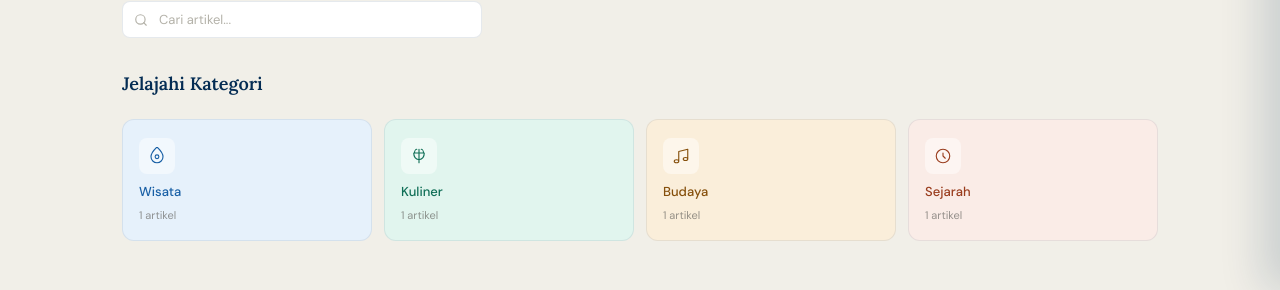
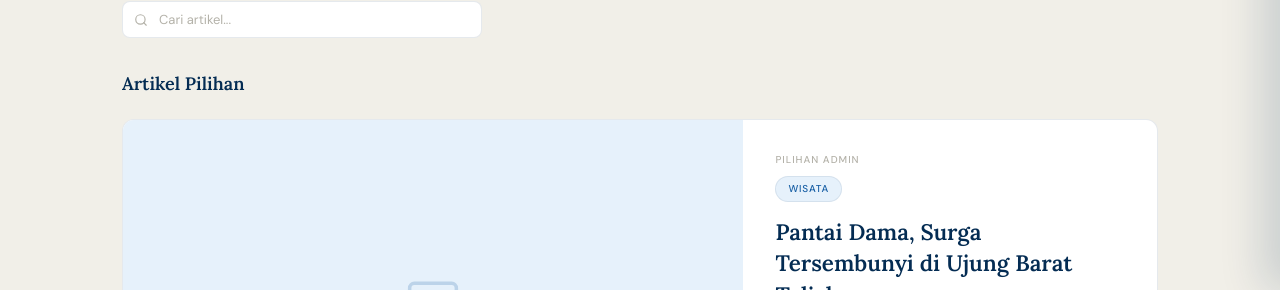
Before and after one commit to iwanla/community-blog, a Vue app in the folder frontend/: page / in a window 1280 px wide. Shown: the part 510-800 px from the top of the page. Built offline with nearby package versions, Linux system fonts and the light colour scheme; no server answers.

Commit message:
feat: remove category explorer component and related styles from home view

```diff
--- a/frontend/src/assets/style.css
+++ b/frontend/src/assets/style.css
@@ -558,63 +558,6 @@
       font-size: 18px;
       font-weight: 600;
       color: var(--blue-900);
-    }
-
-    .cat-explorer {
-      max-width: 1100px;
-      margin: 0 auto;
-      padding: 0 2rem 3rem;
-    }
-
-    .cat-explorer-grid {
-      display: grid;
-      grid-template-columns: repeat(4, minmax(0, 1fr));
-      gap: 12px;
-    }
-
-    .cat-explorer-card {
-      border: 1px solid rgba(4, 44, 83, 0.08);
-      border-radius: 12px;
-      padding: 18px 16px 16px;
-      display: flex;
-      flex-direction: column;
-      gap: 6px;
-      color: inherit;
-      text-decoration: none;
-      transition: transform 0.2s, box-shadow 0.2s;
-    }
-
-    .cat-explorer-card:hover {
-      transform: translateY(-2px);
-      box-shadow: 0 6px 20px rgba(4, 44, 83, 0.08);
-    }
-
-    .cat-explorer-icon {
-      width: 36px;
-      height: 36px;
-      border-radius: 8px;
-      display: flex;
-      align-items: center;
-      justify-content: center;
-      margin-bottom: 4px;
-      background: rgba(255, 255, 255, 0.45);
-    }
-
-    .cat-explorer-icon svg {
-      width: 18px;
-      height: 18px;
-    }
-
-    .cat-explorer-name {
-      font-size: 13px;
-      font-weight: 500;
-      line-height: 1.3;
-    }
-
-    .cat-explorer-count {
-      color: var(--text-secondary);
-      font-size: 11px;
-      opacity: 0.65;
     }
 
     .featured-section {
@@ -1191,8 +1134,6 @@
       .controls { padding: 0 1.25rem 1.5rem; }
       .search-wrap { max-width: 100%; }
       .info-page { padding: 3rem 1.25rem 4rem; }
-      .cat-explorer { padding: 0 1.25rem 2rem; }
-      .cat-explorer-grid { grid-template-columns: repeat(2, minmax(0, 1fr)); gap: 10px; }
       .featured-section { padding: 0 1.25rem 2rem; }
       .featured-card { grid-template-columns: 1fr; }
       .featured-img { min-height: 180px; height: 180px; }
@@ -1273,7 +1214,6 @@
     }
 
     @media (min-width: 641px) and (max-width: 768px) {
-      .cat-explorer-grid { grid-template-columns: repeat(2, minmax(0, 1fr)); }
       .featured-card { grid-template-columns: 1fr; }
       .featured-img { min-height: 220px; height: 220px; }
       .footer-main { grid-template-columns: 1fr 1fr; }
--- a/frontend/src/i18n/locales/en.json
+++ b/frontend/src/i18n/locales/en.json
@@ -22,8 +22,6 @@
     "hero.titleSuffix": "of Taliabu",
     "hero.subtitle": "A community platform for sharing travel, culture, food, and local stories from across Taliabu Island.",
     "home.searchPlaceholder": "Search articles...",
-    "home.categoryExplorer": "Explore Categories",
-    "home.categoryCount": "{count} articles",
     "home.featured": "Featured Article",
     "home.featuredLabel": "Admin pick",
     "home.readMore": "Read more",
--- a/frontend/src/i18n/locales/id.json
+++ b/frontend/src/i18n/locales/id.json
@@ -22,8 +22,6 @@
     "hero.titleSuffix": "Taliabu",
     "hero.subtitle": "Platform komunitas untuk berbagi wisata, budaya, kuliner, dan cerita warga dari seluruh penjuru Pulau Taliabu.",
     "home.searchPlaceholder": "Cari artikel...",
-    "home.categoryExplorer": "Jelajahi Kategori",
-    "home.categoryCount": "{count} artikel",
     "home.featured": "Artikel Pilihan",
     "home.featuredLabel": "Pilihan admin",
     "home.readMore": "Baca selengkapnya",
--- a/frontend/src/views/HomeView.vue
+++ b/frontend/src/views/HomeView.vue
@@ -25,8 +25,6 @@ const catStyle: CategoryStyleMap = {
   Politik: { text: "cat-berita", bg: "cat-bg-berita" },
 };
 
-const explorerCategories = ["Wisata", "Kuliner", "Budaya", "Sejarah"];
-
 const filteredPosts = computed(() => {
   const query = searchQuery.value.toLowerCase();
   const routeCategory = Array.isArray(route.query.category) ? route.query.category[0] : route.query.category;
@@ -51,13 +49,6 @@ const featuredPost = computed(() => {
   })[0];
 });
 
-const categoryCounts = computed(() => {
-  return posts.value.reduce<Record<string, number>>((counts, post) => {
-    counts[post.category] = (counts[post.category] || 0) + 1;
-    return counts;
-  }, {});
-});
-
 function excerpt(value: string, max = 100) {
   const text = contentToPlainText(value);
   return text.length > max ? `${text.slice(0, max).trimEnd()}...` : text;
@@ -65,10 +56,6 @@ function excerpt(value: string, max = 100) {
 
 function categoryStyle(category: string): CategoryStyle {
   return catStyle[category] || { text: "cat-cerita", bg: "cat-bg-cerita" };
-}
-
-function categoryCountLabel(category: string) {
-  return t("home.categoryCount", { count: categoryCounts.value[category] || 0 });
 }
 
 function featuredScore(post: Post) {
@@ -150,33 +137,6 @@ watch(() => route.fullPath, renderMeta);
       <input v-model="searchQuery" class="search-input" type="text" :placeholder="t('home.searchPlaceholder')" />
     </div>
   </div>
-
-  <section class="cat-explorer" aria-labelledby="category-explorer-title">
-    <div class="section-header">
-      <h2 id="category-explorer-title" class="section-heading">{{ t("home.categoryExplorer") }}</h2>
-    </div>
-    <div class="cat-explorer-grid">
-      <RouterLink v-for="category in explorerCategories" :key="category" class="cat-explorer-card" :class="categoryStyle(category).bg" :to="{ path: '/', query: { category, lang: getLang() } }">
-        <div class="cat-explorer-icon" :class="categoryStyle(category).text" aria-hidden="true">
-          <svg v-if="category === 'Wisata'" viewBox="0 0 24 24" fill="none" stroke="currentColor" stroke-width="1.5" stroke-linecap="round" stroke-linejoin="round">
-            <path d="M12 21c-4.418 0-8-3.582-8-8 0-5.523 8-13 8-13s8 7.477 8 13c0 4.418-3.582 8-8 8z" />
-            <circle cx="12" cy="13" r="2.5" />
-          </svg>
-          <svg v-else-if="category === 'Kuliner'" viewBox="0 0 24 24" fill="none" stroke="currentColor" stroke-width="1.5" stroke-linecap="round" stroke-linejoin="round">
-            <path d="M12 3v18M6 8c0-2.5 1.5-5 3-5M18 8c0-2.5-1.5-5-3-5M5 8h14M5 8c0 4 1 8 7 9M19 8c0 4-1 8-7 9" />
-          </svg>
-          <svg v-else-if="category === 'Budaya'" viewBox="0 0 24 24" fill="none" stroke="currentColor" stroke-width="1.5" stroke-linecap="round" stroke-linejoin="round">
-            <path d="M9 19V6l12-3v13M9 19c0 1.1-1.34 2-3 2s-3-.9-3-2 1.34-2 3-2 3 .9 3 2zm12-3c0 1.1-1.34 2-3 2s-3-.9-3-2 1.34-2 3-2 3 .9 3 2z" />
-          </svg>
-          <svg v-else viewBox="0 0 24 24" fill="none" stroke="currentColor" stroke-width="1.5" stroke-linecap="round" stroke-linejoin="round">
-            <path d="M12 8v4l3 3M21 12A9 9 0 1 1 3 12a9 9 0 0 1 18 0z" />
-          </svg>
-        </div>
-        <div class="cat-explorer-name" :class="categoryStyle(category).text">{{ categoryLabel(category) }}</div>
-        <div class="cat-explorer-count">{{ isLoading ? t("home.loading") : categoryCountLabel(category) }}</div>
-      </RouterLink>
-    </div>
-  </section>
 
   <section v-if="featuredPost" class="featured-section" aria-labelledby="featured-title">
     <div class="section-header">
```
